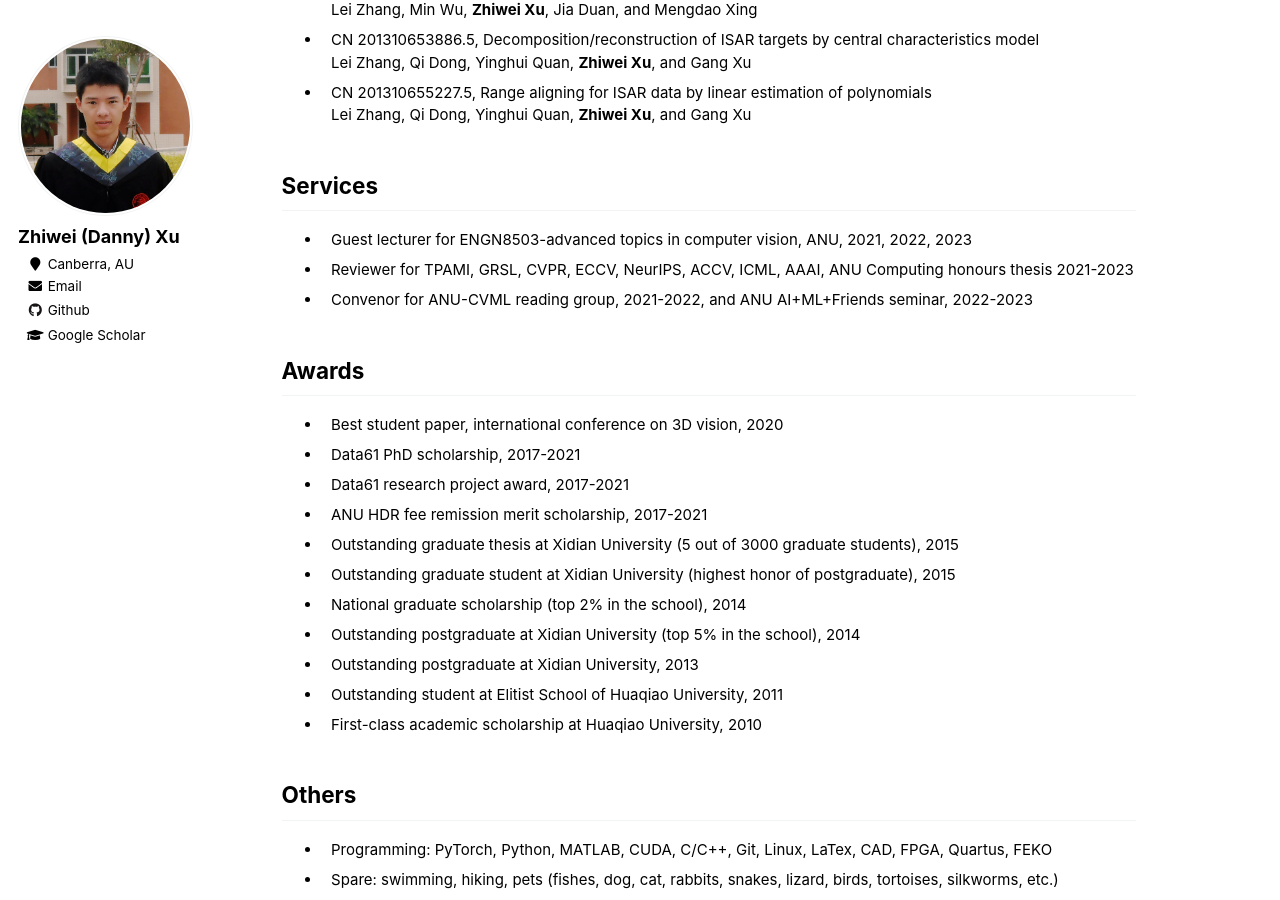
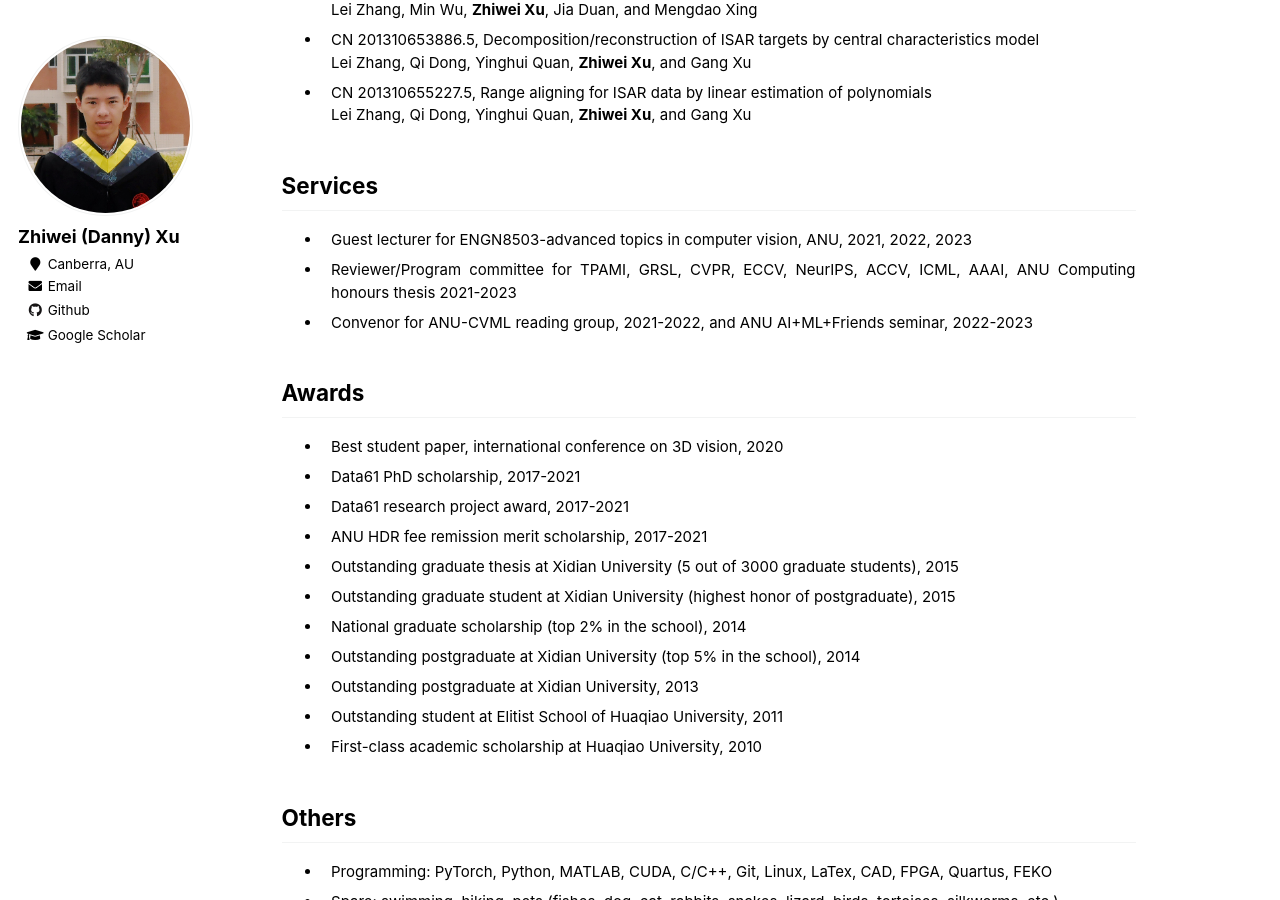
Before and after one commit to zwxu064/zwxu064.github.io, a Jekyll site: the page built from _pages/about.html, in a window 1280 px wide and 900 px high, scrolled down 3100 px. Built offline with Jekyll 4.4.1, drawn with Linux system fonts in a browser that asks for light colours.

Commit message:
Update about.html

```diff
--- a/_pages/about.html
+++ b/_pages/about.html
@@ -240,7 +240,7 @@
 <h2 id="services">Services</h2>
   <ul>
     <li><div>Guest lecturer for ENGN8503-advanced topics in computer vision, ANU, 2021, 2022, 2023</div>
-    <li><div>Reviewer for TPAMI, GRSL, CVPR, ECCV, NeurIPS, ACCV, ICML, AAAI, ANU Computing honours thesis 2021-2023</div>
+    <li><div>Reviewer/Program committee for TPAMI, GRSL, CVPR, ECCV, NeurIPS, ACCV, ICML, AAAI, ANU Computing honours thesis 2021-2023</div>
     <li><div>Convenor for ANU-CVML reading group, 2021-2022, and ANU <a style="color: inherit;" href="https://cs.anu.edu.au/ai-ml-friends/", target="_blank">AI+ML+Friends seminar</a>, 2022-2023</div>
   </ul>
 
```
